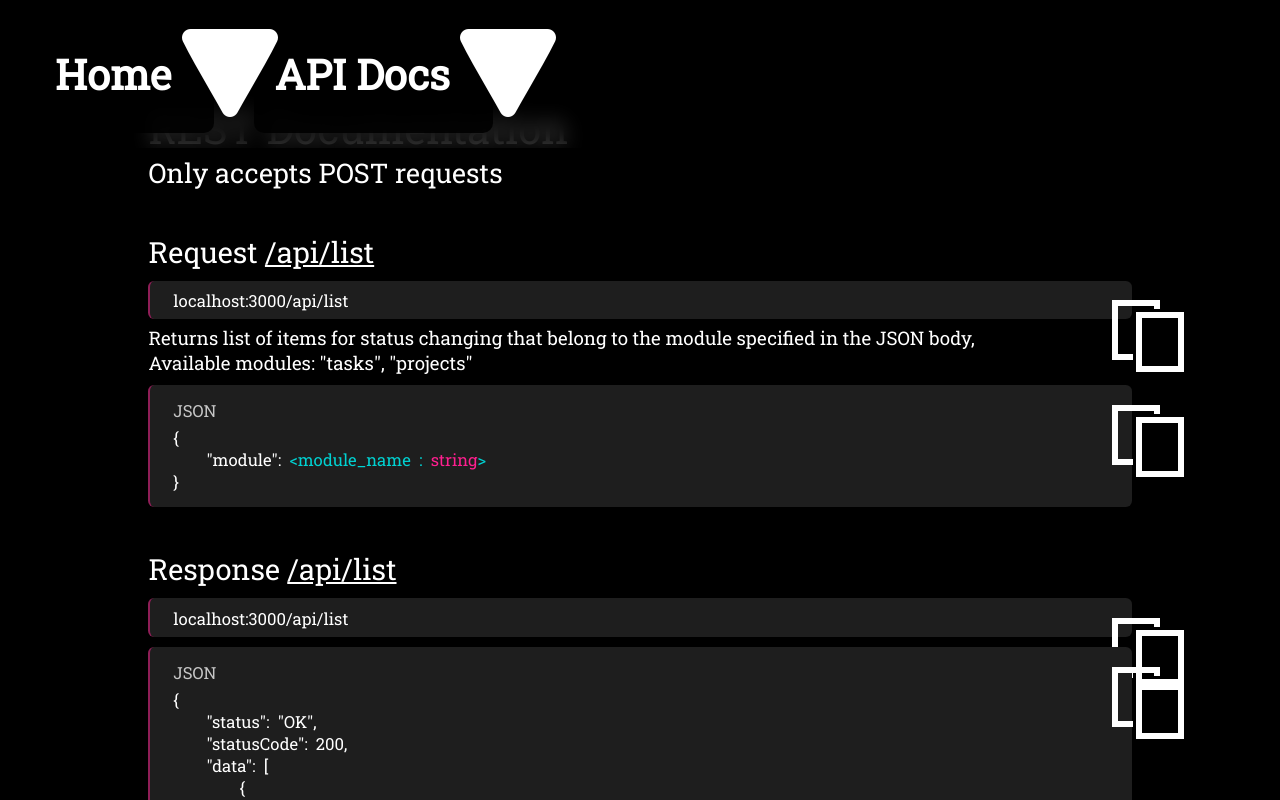
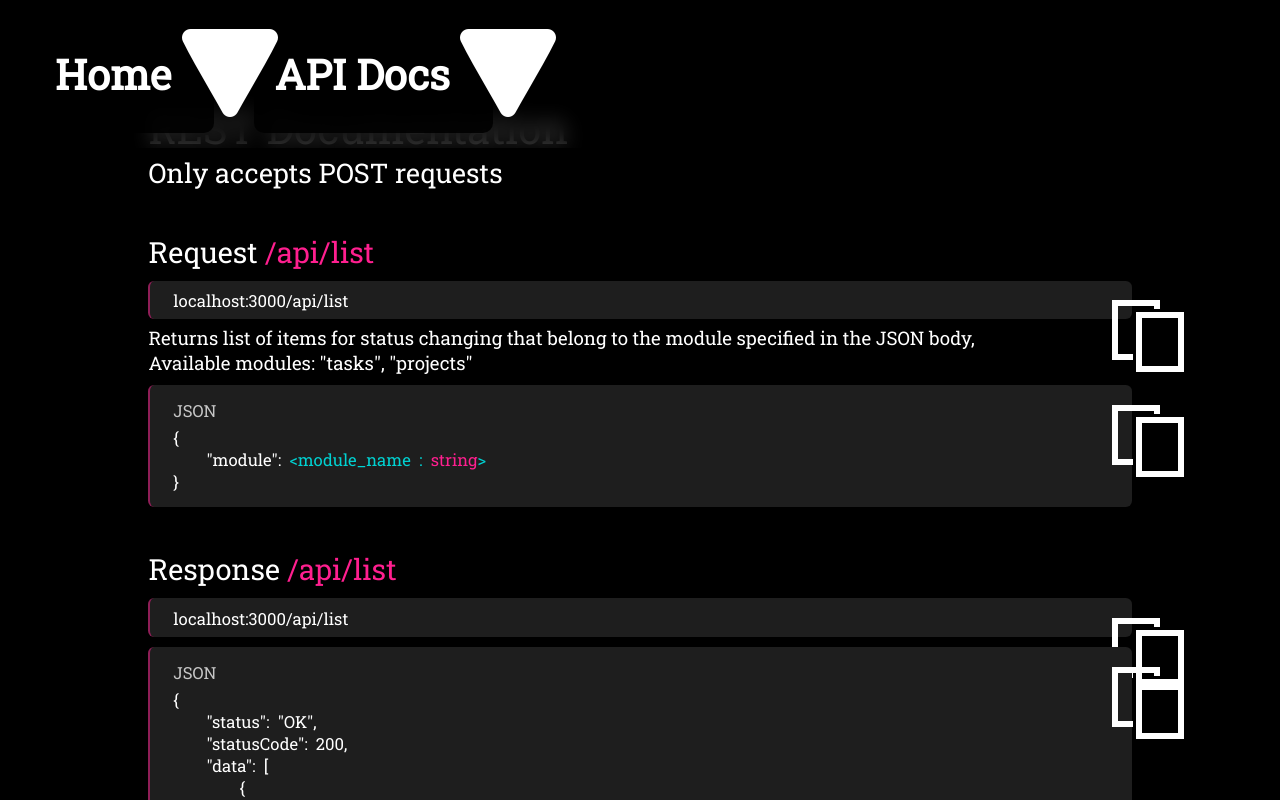
Before and after one commit to Konseyy/portfolio, a Next.js app: page /docs in a window 1280 px wide. Shown: the top 800 px of the page. Built offline with nearby package versions, Linux system fonts and the light colour scheme.

Commit message:
changed api docs link behavior

```diff
--- a/components/page/docs/DocsContent.module.scss
+++ b/components/page/docs/DocsContent.module.scss
@@ -1,3 +1,5 @@
+@use "../../library"as lib;
+
 .root {
 	line-height: normal;
 	width: 100%;
@@ -6,7 +8,13 @@
 	font-size: 1.3rem;
 
 	a {
+		color: lib.$neon;
 		text-decoration: underline;
+		text-decoration-color: rgba(lib.$neon, 0);
+
+		&:hover {
+			text-decoration-color: rgba(lib.$neon, 1);
+		}
 	}
 }
 
```
